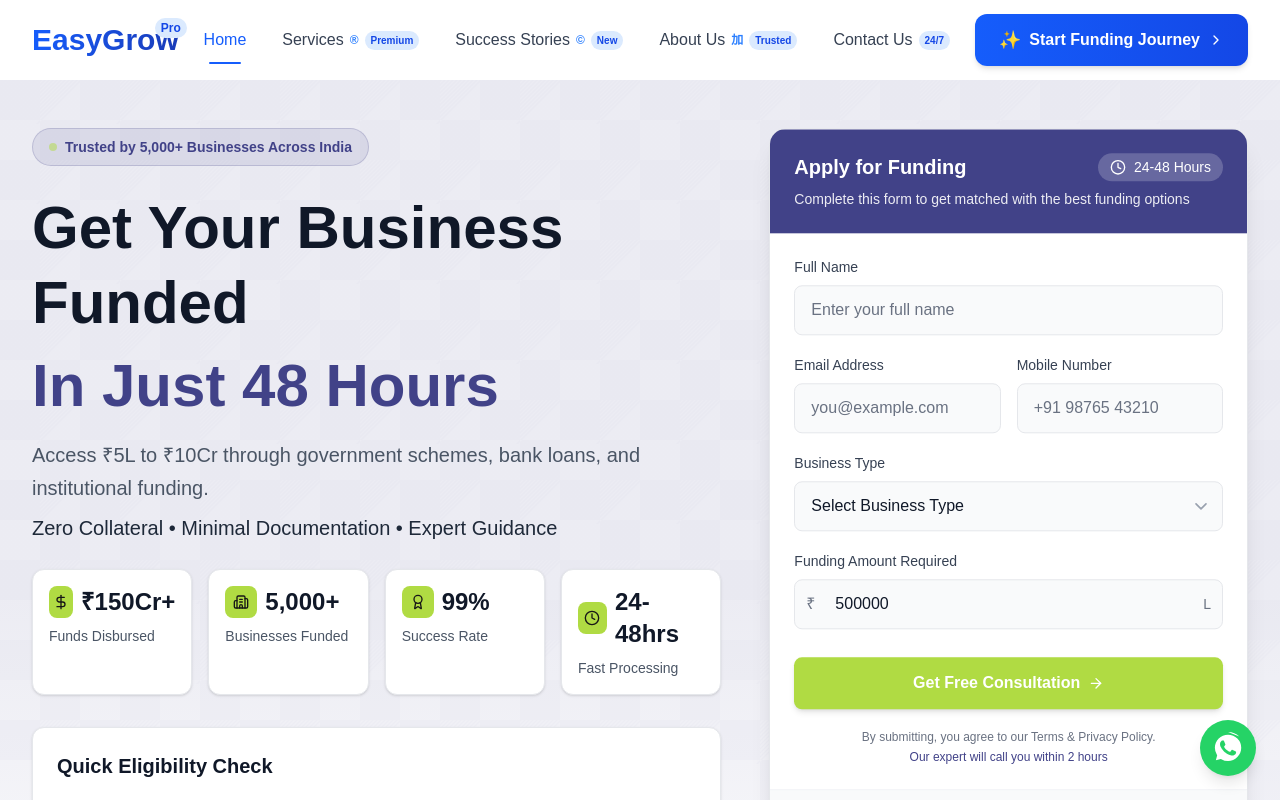
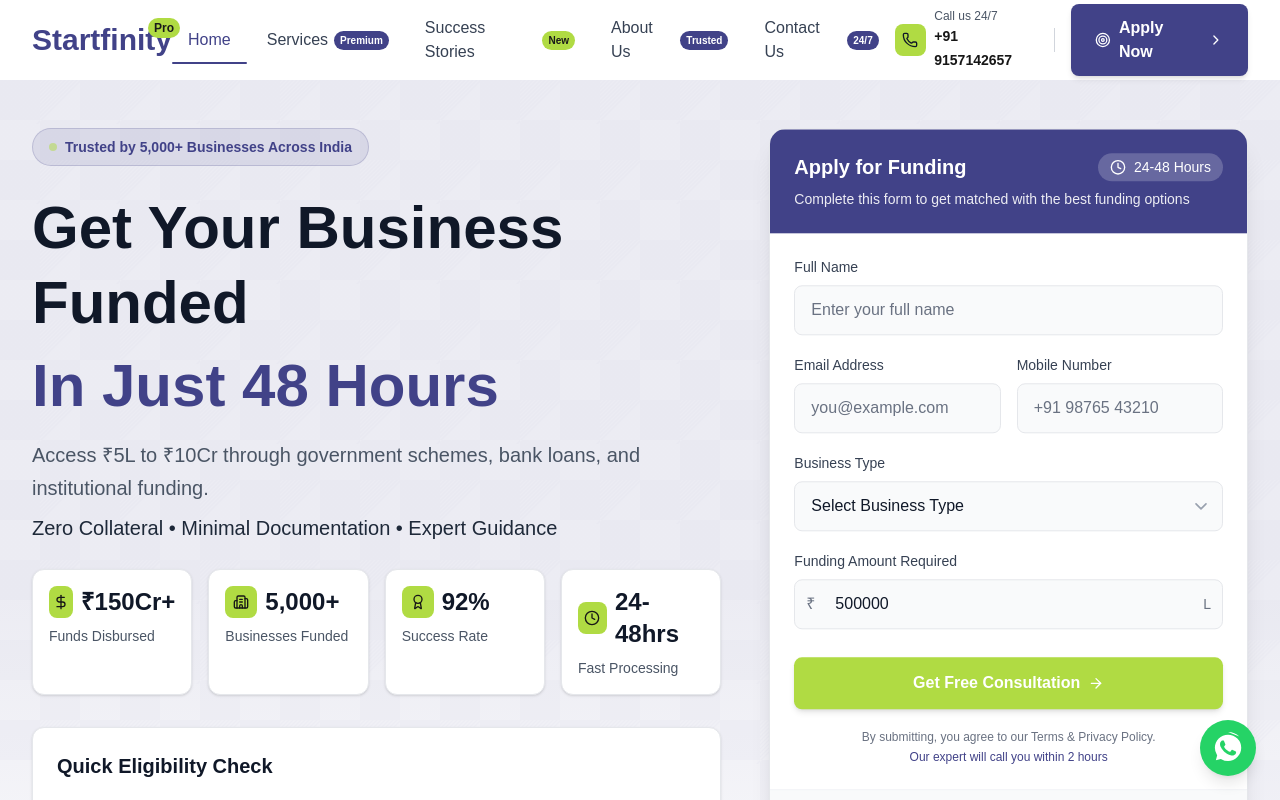
Before and after one commit to vaiket/starfinity-vaiket, a Next.js app: page / in a window 1280 px wide. Shown: the top 800 px of the page. Built offline with nearby package versions, Linux system fonts and the light colour scheme.

Commit message:
Initial Next.js commit

```diff
--- a/next.config.ts
+++ b/next.config.ts
@@ -10,7 +10,7 @@
       },
       {
         protocol: "https",
-        hostname: "www.startfinitynavigator.com",
+        hostname: "essygrow.com",
       },
     ],
   },
--- a/src/app/(home)/components/Footer.tsx
+++ b/src/app/(home)/components/Footer.tsx
@@ -64,7 +64,7 @@
                 <span className="text-white font-bold text-lg">SF</span>
               </div>
               <div>
-                <h3 className="text-xl font-bold text-gray-900">Startfinity</h3>
+                <h3 className="text-xl font-bold text-gray-900">Essygrow</h3>
                 <p className="text-sm text-gray-600">Financial Solutions</p>
               </div>
             </div>
@@ -163,8 +163,8 @@
                   </div>
                   <div>
                     <div className="text-sm font-medium text-gray-900">Email</div>
-                    <a href="mailto:info@startfinitynavigator.com" className="text-gray-600 text-sm hover:text-[#414288]">
-                      info@startfinitynavigator.com
+                    <a href="mailto:info@essygrow.com" className="text-gray-600 text-sm hover:text-[#414288]">
+                      info@essygrow.com
                     </a>
                   </div>
                 </div>
@@ -264,7 +264,7 @@
           <div className="flex flex-col md:flex-row justify-between items-center gap-4">
             <div className="text-center md:text-left">
               <p className="text-sm text-gray-600">
-                © {currentYear} STARTFINITY Financial Services Pvt. Ltd. All rights reserved.
+                © {currentYear} Essygrow Financial Services Pvt. Ltd. All rights reserved.
               </p>
               <p className="text-xs text-gray-500 mt-1">
                 Registered with RBI | CIN: U67190GJ2018PTC103456
--- a/src/app/(home)/components/Header.tsx
+++ b/src/app/(home)/components/Header.tsx
@@ -1,10 +1,9 @@
 "use client";
 
-import React, { useState, useEffect, useRef, useCallback } from "react";
+import React, { useState, useEffect, useRef } from "react";
 import Link from "next/link";
 import { usePathname } from "next/navigation";
-import { motion, AnimatePresence } from "framer-motion";
-import { Menu, X, ChevronRight, ExternalLink } from "lucide-react";
+import { Menu, X, ChevronRight, Phone, User, Building2, Target } from "lucide-react";
 
 export default function Header() {
   const [isOpen, setIsOpen] = useState(false);
@@ -13,19 +12,11 @@
   const mobileMenuRef = useRef<HTMLDivElement>(null);
   const pathname = usePathname();
 
-  // Handle scroll effect with throttling
+  // Handle scroll effect
   useEffect(() => {
-    let ticking = false;
-
     const handleScroll = () => {
-      if (!ticking) {
-        window.requestAnimationFrame(() => {
       const scrollTop = window.scrollY;
       setScrolled(scrollTop > 10);
-          ticking = false;
-        });
-        ticking = true;
-      }
     };
 
     window.addEventListener("scroll", handleScroll, { passive: true });
@@ -52,20 +43,11 @@
   useEffect(() => {
     if (isOpen) {
       document.body.style.overflow = "hidden";
-      document.body.style.touchAction = "none";
-      document.body.style.position = "fixed";
-      document.body.style.width = "100%";
     } else {
       document.body.style.overflow = "auto";
-      document.body.style.touchAction = "auto";
-      document.body.style.position = "static";
-      document.body.style.width = "auto";
     }
     return () => {
       document.body.style.overflow = "auto";
-      document.body.style.touchAction = "auto";
-      document.body.style.position = "static";
-      document.body.style.width = "auto";
     };
   }, [isOpen]);
 
@@ -98,64 +80,32 @@
   }, [pathname]);
 
   const navItems = [
-    { href: "/", label: "Home" },
-    { href: "/services", label: "Services", symbol: "®", tag: "Premium" },
-    { href: "/success-stories", label: "Success Stories", symbol: "©", tag: "New" },
-    { href: "/about", label: "About Us", symbol: "加", tag: "Trusted" },
+    { href: "/", label: "Home", icon: "🏠" },
+    { href: "/services", label: "Services", tag: "Premium" },
+    { href: "/success-stories", label: "Success Stories", tag: "New" },
+    { href: "/about", label: "About Us", tag: "Trusted" },
     { href: "/contact", label: "Contact Us", tag: "24/7" },
   ];
 
-  const ctaVariants = {
-    hover: {
-      scale: 1.02,
-      boxShadow: "0 10px 30px -10px rgba(37, 99, 235, 0.5)",
-      transition: {
-        duration: 0.2,
-        ease: "easeInOut"
-      }
-    },
-    tap: {
-      scale: 0.98
-    }
+  const handleMenuToggle = () => {
+    setIsOpen(prev => !prev);
   };
 
-  const mobileMenuVariants = {
-    closed: {
-      opacity: 0,
-      y: -20,
-      transition: {
-        duration: 0.2,
-        ease: "easeInOut"
-      }
-    },
-    open: {
-      opacity: 1,
-      y: 0,
-      transition: {
-        duration: 0.3,
-        ease: "easeOut",
-        when: "beforeChildren",
-        staggerChildren: 0.05
-      }
-    }
+  const scrollToTop = () => {
+    window.scrollTo({
+      top: 0,
+      behavior: 'smooth'
+    });
+    setIsOpen(false);
   };
-
-  const menuItemVariants = {
-    closed: { opacity: 0, x: -20 },
-    open: { opacity: 1, x: 0 }
-  };
-
-  const handleMenuToggle = useCallback(() => {
-    setIsOpen(prev => !prev);
-  }, []);
 
   return (
     <>
       <header
-        className={`fixed top-0 left-0 right-0 z-50 transition-all duration-300 ease-in-out ${
+        className={`fixed top-0 left-0 right-0 z-50 transition-all duration-300 ${
           scrolled
-            ? "bg-white/95 backdrop-blur-md shadow-lg shadow-gray-200/50"
-            : "bg-white/90 backdrop-blur-sm"
+            ? "bg-white shadow-md"
+            : "bg-white"
         }`}
         role="banner"
         aria-label="Main navigation"
@@ -166,20 +116,18 @@
             <Link
               href="/"
               className="flex items-center gap-2 group"
-              aria-label="EasyGrow - Go to homepage"
+              aria-label="Startfinity - Go to homepage"
+              onClick={scrollToTop}
             >
-              <motion.div
-                whileHover={{ scale: 1.05 }}
-                whileTap={{ scale: 0.95 }}
-                className="relative"
-              >
-                <span className="text-2xl lg:text-3xl font-bold bg-gradient-to-r from-blue-600 to-blue-800 bg-clip-text text-transparent">
-                  EasyGrow
+              <div className="relative">
+                <span className="text-2xl lg:text-3xl font-bold" style={{ color: '#414288' }}>
+                  Startfinity
                 </span>
-                <span className="absolute -top-1 -right-2 text-xs font-semibold bg-blue-100 text-blue-700 px-1.5 py-0.5 rounded-full">
+                <span className="absolute -top-1 -right-2 text-xs font-semibold px-1.5 py-0.5 rounded-full"
+                  style={{ backgroundColor: '#B0DB43', color: '#1a1a1a' }}>
                   Pro
                 </span>
-              </motion.div>
+              </div>
             </Link>
 
             {/* Desktop Navigation */}
@@ -203,188 +151,205 @@
                     <div className="flex items-center gap-1.5">
                       <span className={`font-medium transition-colors duration-200 ${
                         pathname === item.href || activeItem === item.label
-                          ? "text-blue-600"
-                          : "text-gray-700 hover:text-blue-600"
+                          ? "text-[#414288]"
+                          : "text-gray-700 hover:text-[#414288]"
                       }`}>
                         {item.label}
                       </span>
-                      {item.symbol && (
-                        <span className="text-xs font-bold text-blue-500 transition-transform group-hover:scale-110">
-                          {item.symbol}
-                        </span>
-                      )}
                       {item.tag && (
-                        <span className="text-[10px] font-semibold bg-blue-100 text-blue-700 px-1.5 py-0.5 rounded-full">
+                        <span className="text-[10px] font-semibold px-1.5 py-0.5 rounded-full"
+                          style={{
+                            backgroundColor: item.tag === "New" ? '#B0DB43' : '#414288',
+                            color: item.tag === "New" ? '#1a1a1a' : 'white'
+                          }}>
                           {item.tag}
                         </span>
                       )}
                     </div>
-                    <motion.span
-                      className={`absolute -bottom-1 left-1/2 h-0.5 rounded-full ${
+                    <div
+                      className={`absolute -bottom-1 left-0 right-0 h-0.5 rounded-full transition-all duration-300 ${
                         pathname === item.href || activeItem === item.label
-                          ? "w-8 bg-blue-600"
-                          : "w-0 bg-blue-600 group-hover:w-8"
+                          ? "w-full"
+                          : "w-0 group-hover:w-full"
                       }`}
-                      initial={{ x: "-50%" }}
-                      animate={{
-                        x: "-50%",
-                        width: pathname === item.href || activeItem === item.label ? "2rem" : "0rem"
-                      }}
-                      transition={{ duration: 0.2 }}
+                      style={{ backgroundColor: '#414288' }}
                     />
                   </div>
                 </Link>
               ))}
             </nav>
 
-            {/* Desktop CTA Button */}
-            <div className="hidden lg:block">
-              <motion.div
-                variants={ctaVariants}
-                whileHover="hover"
-                whileTap="tap"
-              >
+            {/* Desktop CTA & Contact */}
+            <div className="hidden lg:flex items-center gap-4">
+              <div className="flex items-center gap-2">
+                <div className="w-8 h-8 rounded-lg flex items-center justify-center" style={{ backgroundColor: '#B0DB43' }}>
+                  <Phone className="w-4 h-4 text-gray-900" />
+                </div>
+                <div>
+                  <div className="text-xs text-gray-600">Call us 24/7</div>
+                  <a href="tel:+919157142657" className="text-sm font-semibold hover:text-[#414288] transition-colors">
+                    +91 9157142657
+                  </a>
+                </div>
+              </div>
+
+              <div className="h-6 w-px bg-gray-300"></div>
+
               <Link
                 href="/apply"
-                  className="flex items-center gap-2 bg-gradient-to-r from-blue-600 to-blue-700 text-white px-6 py-3 rounded-xl font-semibold shadow-md hover:shadow-lg transition-all duration-300 group relative overflow-hidden"
+                className="flex items-center gap-2 text-white px-6 py-3 rounded-lg font-semibold transition-all duration-300 group shadow-md hover:shadow-lg hover:scale-105 active:scale-95"
+                style={{ backgroundColor: '#414288' }}
                 aria-label="Start your funding journey"
               >
-                  <span className="absolute inset-0 bg-gradient-to-r from-blue-700 to-blue-800 opacity-0 group-hover:opacity-100 transition-opacity duration-300" />
-                  <span className="relative flex items-center gap-2">
-                    <span className="text-lg animate-pulse">✨</span>
-                    <span>Start Funding Journey</span>
+                <Target className="w-4 h-4" />
+                <span>Apply Now</span>
                 <ChevronRight className="w-4 h-4 group-hover:translate-x-1 transition-transform" />
-                  </span>
               </Link>
-              </motion.div>
             </div>
 
             {/* Mobile Menu Button */}
-            <motion.button
+            <button
               onClick={handleMenuToggle}
-              whileTap={{ scale: 0.95 }}
-              className="lg:hidden p-2.5 rounded-xl bg-gradient-to-br from-gray-50 to-gray-100 text-gray-700 hover:from-gray-100 hover:to-gray-200 transition-all duration-200 shadow-sm hover:shadow-md"
+              className="lg:hidden p-2.5 rounded-lg text-gray-700 hover:bg-gray-100 transition-colors hover:scale-105 active:scale-95"
               aria-label={isOpen ? "Close menu" : "Open menu"}
               aria-expanded={isOpen}
               aria-controls="mobile-menu"
             >
-              <motion.div
-                animate={{ rotate: isOpen ? 180 : 0 }}
-                transition={{ duration: 0.2 }}
-              >
-                {isOpen ? (
-                  <X className="w-6 h-6" />
-                ) : (
-                  <Menu className="w-6 h-6" />
-                )}
-              </motion.div>
-            </motion.button>
+              {isOpen ? <X className="w-6 h-6" /> : <Menu className="w-6 h-6" />}
+            </button>
           </div>
         </div>
 
         {/* Mobile Menu */}
-        <AnimatePresence mode="wait">
         {isOpen && (
-            <>
-              {/* Backdrop */}
-              <motion.div
-                initial={{ opacity: 0 }}
-                animate={{ opacity: 1 }}
-                exit={{ opacity: 0 }}
-                transition={{ duration: 0.2 }}
-                className="lg:hidden fixed inset-0 bg-black/30 backdrop-blur-sm z-40"
-                onClick={() => setIsOpen(false)}
-                aria-hidden="true"
-              />
-
-              {/* Menu Panel */}
-              <motion.div
+          <div
             ref={mobileMenuRef}
-                id="mobile-menu"
-                variants={mobileMenuVariants}
-                initial="closed"
-                animate="open"
-                exit="closed"
-                className="lg:hidden fixed top-16 left-4 right-4 z-50 bg-white rounded-2xl shadow-2xl shadow-black/20 border border-gray-100 overflow-hidden"
+            className="lg:hidden fixed inset-0 top-16 bg-white z-40"
             role="dialog"
             aria-modal="true"
             aria-label="Mobile navigation menu"
           >
-                <div className="px-2 pt-6 pb-4 space-y-1 max-h-[70vh] overflow-y-auto">
+            <div className="h-full overflow-y-auto pb-20">
+              {/* Mobile Contact Info */}
+              <div className="p-6 bg-gradient-to-r from-[#414288]/5 to-[#B0DB43]/5">
+                <div className="flex items-center justify-between mb-4">
+                  <div className="flex items-center gap-3">
+                    <div className="w-10 h-10 rounded-lg flex items-center justify-center" style={{ backgroundColor: '#414288' }}>
+                      <Phone className="w-5 h-5 text-white" />
+                    </div>
+                    <div>
+                      <div className="text-sm font-medium text-gray-900">24/7 Support</div>
+                      <a href="tel:+919157142657" className="text-lg font-bold hover:text-[#414288] transition-colors">
+                        +91 9157142657
+                      </a>
+                    </div>
+                  </div>
+                </div>
+              </div>
+
+              {/* Mobile Navigation Links */}
+              <div className="p-4 space-y-1">
                 {navItems.map((item) => (
-                    <motion.div
+                  <Link
                     key={item.label}
-                      variants={menuItemVariants}
-                      transition={{ duration: 0.2 }}
-                    >
-                      <Link
                     href={item.href}
                     onClick={() => setIsOpen(false)}
-                        className={`flex items-center justify-between py-3 px-4 rounded-xl transition-all duration-200 ${
+                    className={`flex items-center justify-between py-4 px-4 rounded-lg transition-all duration-200 ${
                       pathname === item.href
-                            ? "bg-blue-50 text-blue-600"
-                            : "text-gray-700 hover:bg-gray-50 hover:text-blue-600"
+                        ? "bg-[#414288]/10"
+                        : "text-gray-700 hover:bg-gray-50"
                     }`}
                     aria-current={pathname === item.href ? "page" : undefined}
                   >
                     <div className="flex items-center gap-3">
                       <span className="font-medium">{item.label}</span>
                       {item.tag && (
-                            <span className="text-[10px] font-semibold bg-blue-100 text-blue-700 px-2 py-1 rounded-full">
+                        <span className="text-xs font-semibold px-2 py-1 rounded-full"
+                          style={{
+                            backgroundColor: item.tag === "New" ? '#B0DB43' : '#414288',
+                            color: item.tag === "New" ? '#1a1a1a' : 'white'
+                          }}>
                           {item.tag}
                         </span>
                       )}
                     </div>
-                        <div className="flex items-center gap-2">
-                          {item.symbol && (
-                            <span className="text-xs font-bold text-blue-500">
-                              {item.symbol}
-                            </span>
-                          )}
-                          <ChevronRight className="w-4 h-4 text-gray-400" />
+                    <ChevronRight className="w-5 h-5 text-gray-400" />
+                  </Link>
+                ))}
               </div>
-                      </Link>
-                    </motion.div>
-                  ))}
 
-                  {/* Mobile CTA Button */}
-                  <motion.div
-                    variants={menuItemVariants}
-                    transition={{ duration: 0.2, delay: 0.1 }}
-                    className="pt-2 px-2"
-                  >
-                    <motion.div
-                      whileHover={{ scale: 1.02 }}
-                      whileTap={{ scale: 0.98 }}
-                    >
+              {/* Mobile CTA Section */}
+              <div className="p-6 mt-8">
+                <div className="space-y-4">
                   <Link
                     href="/apply"
                     onClick={() => setIsOpen(false)}
-                        className="flex items-center justify-center gap-2 w-full py-3.5 px-4 bg-gradient-to-r from-blue-600 to-blue-700 text-white text-center font-semibold rounded-xl hover:shadow-lg transition-all duration-300 shadow-md"
+                    className="flex items-center justify-center gap-2 w-full py-3.5 px-4 text-white text-center font-semibold rounded-lg transition-all duration-300 shadow-md hover:shadow-lg hover:scale-105 active:scale-95"
+                    style={{ backgroundColor: '#414288' }}
                   >
-                        <span className="flex items-center gap-2">
-                          <span className="text-lg">✨</span>
-                          <span>Start Funding Journey</span>
-                        </span>
-                        <ExternalLink className="w-4 h-4" />
+                    <User className="w-5 h-5" />
+                    <span>Start Free Application</span>
                   </Link>
-                    </motion.div>
+
+                  <Link
+                    href="/services"
+                    onClick={() => setIsOpen(false)}
+                    className="flex items-center justify-center gap-2 w-full py-3.5 px-4 border border-gray-300 text-gray-700 text-center font-semibold rounded-lg hover:bg-gray-50 transition-all duration-300"
+                  >
+                    <Building2 className="w-5 h-5" />
+                    <span>Explore Services</span>
+                  </Link>
+                </div>
 
                 {/* Additional Mobile Info */}
-                    <div className="mt-4 text-center">
-                      <p className="text-xs text-gray-500">
-                        Need help? Call us at{" "}
-                        <a href="tel:+18005551234" className="text-blue-600 font-semibold">
-                          1-800-555-1234
+                <div className="mt-8 pt-8 border-t border-gray-200">
+                  <div className="space-y-4">
+                    <div>
+                      <div className="text-sm font-medium text-gray-900 mb-2">Business Hours</div>
+                      <div className="text-sm text-gray-600">
+                        <div>Mon-Fri: 9:00 AM - 7:00 PM</div>
+                        <div>Sat: 10:00 AM - 5:00 PM</div>
+                        <div>Sun: Closed</div>
+                      </div>
+                    </div>
+
+                    <div>
+                      <div className="text-sm font-medium text-gray-900 mb-2">Email</div>
+                      <a href="mailto:info@startfinitynavigator.com" className="text-sm text-gray-600 hover:text-[#414288]">
+                        info@startfinitynavigator.com
                       </a>
-                      </p>
                     </div>
-                  </motion.div>
+
+                    <div>
+                      <div className="text-sm font-medium text-gray-900 mb-2">Address</div>
+                      <div className="text-sm text-gray-600">
+                        315 Sahitya Arcade, Ahmedabad
                       </div>
-              </motion.div>
-            </>
+                    </div>
+                  </div>
+
+                  {/* Trust Indicators */}
+                  <div className="mt-8 flex items-center justify-center gap-4">
+                    <div className="text-center">
+                      <div className="text-lg font-bold" style={{ color: '#414288' }}>5,000+</div>
+                      <div className="text-xs text-gray-600">Businesses</div>
+                    </div>
+                    <div className="h-8 w-px bg-gray-300"></div>
+                    <div className="text-center">
+                      <div className="text-lg font-bold" style={{ color: '#B0DB43' }}>95%</div>
+                      <div className="text-xs text-gray-600">Success Rate</div>
+                    </div>
+                    <div className="h-8 w-px bg-gray-300"></div>
+                    <div className="text-center">
+                      <div className="text-lg font-bold" style={{ color: '#414288' }}>28+</div>
+                      <div className="text-xs text-gray-600">States</div>
+                    </div>
+                  </div>
+                </div>
+              </div>
+            </div>
+          </div>
         )}
-        </AnimatePresence>
       </header>
 
       {/* Spacer to prevent content from hiding under fixed header */}
```
Also changed, not shown: src/app/(home)/components/FAQ.tsx (+5 -8 lines), src/app/(home)/components/Hero.tsx (+18 -14 lines), src/app/admin/dashboard/page.tsx (deleted), src/app/admin/page.tsx (deleted). Lines whose indentation alone changed are shown as unchanged.
